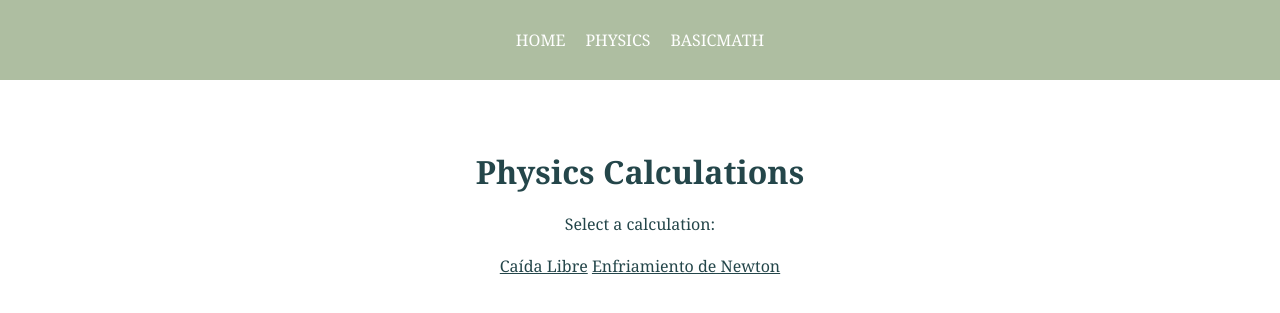
After one commit to ChaosQuantum/AppMath, a Django app: template templates/physics/physics_index.html in a window 1280 px wide. The commit adds this page. Shown: the top 313 px of the page. Run offline with Django 5.2, Linux system fonts and the light colour scheme; the template is opened without the code that fills it, so the values that code supplies are empty.

Commit message:
Implement physical and mathematical calculations: Configure URLs and namespaces in urls.py. Views for free fall, Newton's cooling, and prime sum. Forms with validations and widgets. HTML templates for calculations and index pages. Update navigation menu.

```diff
--- a/basicmath/urls.py
+++ b/basicmath/urls.py
@@ -1,7 +1,9 @@
 from django.urls import path
 from . import views
 
+app_name = 'basicmath'
+
 urlpatterns = [
-    path('', views.index, name='basicmath'),
+    path('', views.basicmath_index, name='index'),
     path('suma-primos/', views.calcular_suma_primos, name='calcular_suma_primos'),
 ]
--- a/basicmath/views.py
+++ b/basicmath/views.py
@@ -2,8 +2,8 @@ from django.shortcuts import render
 from .forms import SumaPrimosForm
 from django.http import HttpResponse
 
-def index(request):
-    return render(request, 'index.html')
+def basicmath_index(request):
+    return render(request, 'basicmath/basicmath_index.html')
 
 def calcular_suma_primos(request):
     result = None
--- a/physics/urls.py
+++ b/physics/urls.py
@@ -1,7 +1,10 @@
 from django.urls import path
 from . import views
 
+app_name = 'physics'
+
 urlpatterns = [
-    path('', views.index, name='physics'),
+    path('', views.physics_index, name='index'),
     path('caida-libre/', views.calcular_caida_libre, name='calcular_caida_libre'),
+    path('enfriamiento-newton/', views.calcular_enfriamiento_newton, name='calcular_enfriamiento_newton'),
 ]
--- a/templates/basicmath/resultado_primos.html
+++ b/templates/basicmath/resultado_primos.html
@@ -18,6 +18,6 @@
     {% if result %}
         <h2>Resultados:</h2>
         <p>La suma de los números primos menores que {{ result.n }} es {{ result.suma_primos }}.</p>
-        <a href="{% url 'calcular_suma_primos' %}">Calcular otra suma</a>
+        <a href="{% url 'basicmath:calcular_suma_primos' %}">Calcular otra suma</a>
     {% endif %}
 {% endblock %}
--- a/templates/index.html
+++ b/templates/index.html
@@ -8,7 +8,7 @@
         Whether you are an elementary, high school or undergraduate student, here you will find resources
         to solve problems from the most basic to the most advanced. </p>
     <div>
-        <a href="{% url 'calcular_caida_libre' %}">PHYSICS</a>
-        <a href="{% url 'calcular_suma_primos' %}">BASICMATH</a>
+        <a href="{% url 'physics:index' %}">PHYSICS</a>
+        <a href="{% url 'basicmath:index' %}">BASICMATH</a>
     </div>
 {% endblock %}
--- a/templates/layout/partial/menu.html
+++ b/templates/layout/partial/menu.html
@@ -1,7 +1,7 @@
 <nav>
   <ul>
       <li><a href="{% url 'index' %}">Home</a></li>
-      <li><a href="{% url 'physics' %}">Physics</a></li>
-      <li><a href="{% url 'basicmath' %}">BasicMath</a></li>
+      <li><a href="{% url 'physics:index' %}">Physics</a></li>
+      <li><a href="{% url 'basicmath:index' %}">BasicMath</a></li>
   </ul>
 </nav>
--- a/templates/physics/caida_libre.html
+++ b/templates/physics/caida_libre.html
@@ -19,6 +19,6 @@
         <p>Altura final: {{ result.height }} metros</p>
         <p>Velocidad final: {{ result.velocity }} m/s</p>
 
-        <a href="{% url 'calcular_caida_libre' %}">Calcular con otros valores</a>
+        <a href="{% url 'physics:calcular_caida_libre' %}">Calcular con otros valores</a>
     {% endif %}
 {% endblock %}
--- /dev/null
+++ b/templates/physics/physics_index.html
@@ -0,0 +1,12 @@
+{% extends 'layout/base.html' %}
+
+{% block title %}Physics Calculations{% endblock %}
+
+{% block content %}
+    <h1>Physics Calculations</h1>
+    <p>Select a calculation:</p>
+    <div>
+        <a href="{% url 'physics:calcular_caida_libre' %}">Caída Libre</a>
+        <a href="{% url 'physics:calcular_enfriamiento_newton' %}">Enfriamiento de Newton</a>
+    </div>
+{% endblock %}
```
Also changed, not shown: physics/views.py (+29 -3 lines), templates/basicmath/basicmath_index.html (added, +11 -0 lines), templates/physics/enfriamiento_newton.html (added, +23 -0 lines), db.sqlite3, mathematics/urls.py (line endings or trailing spaces).
